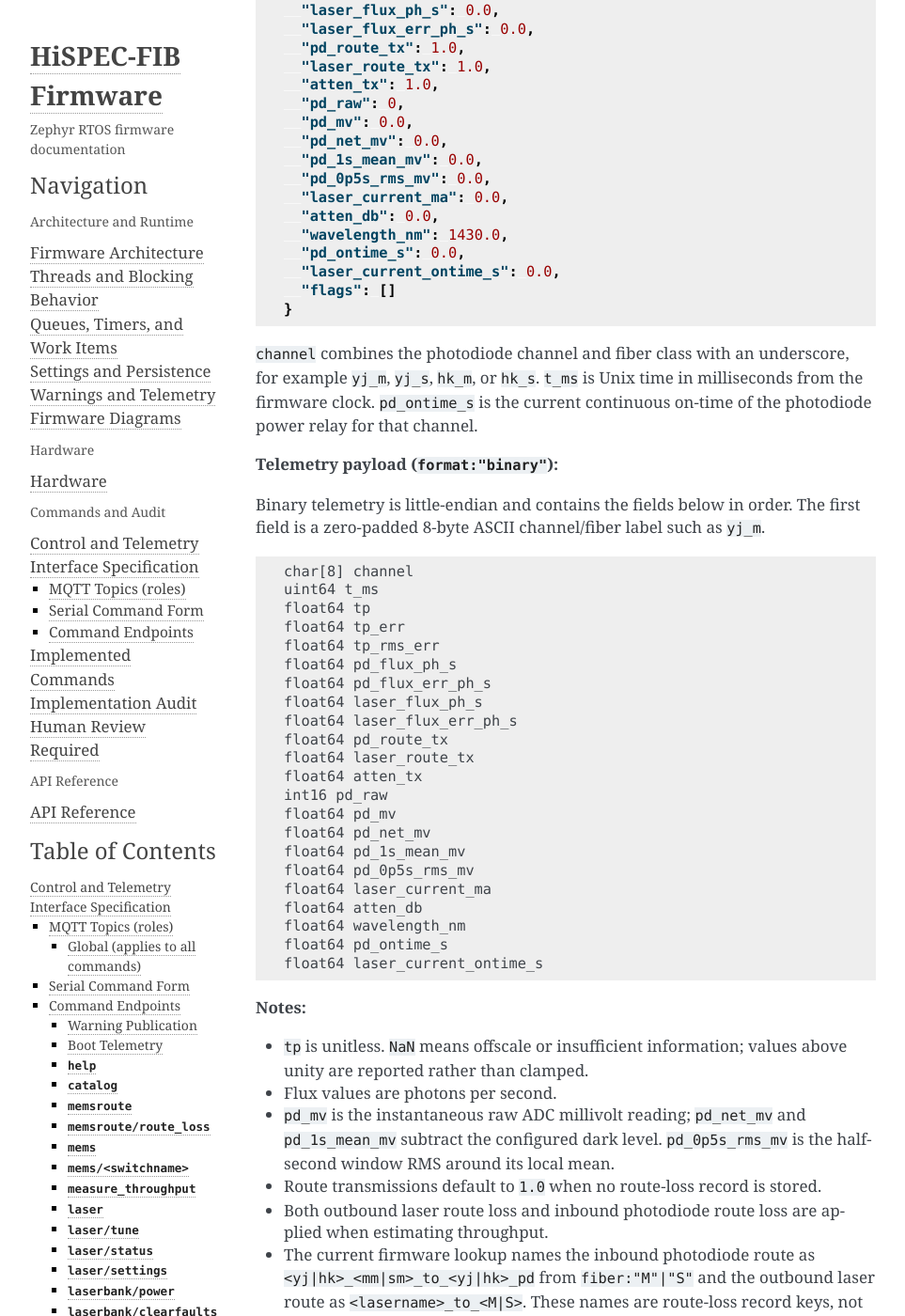
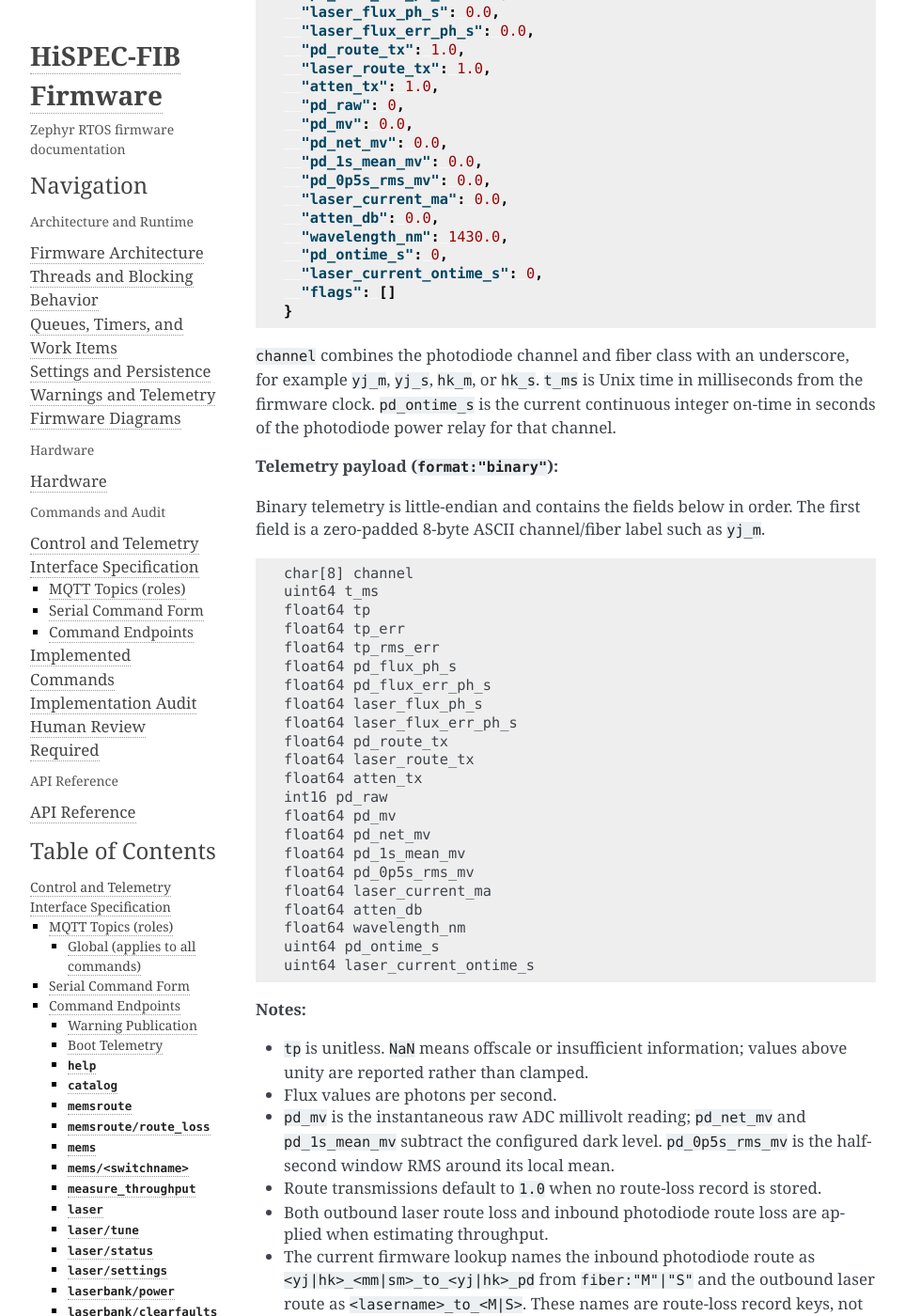
Before and after one commit to COO-Utilities/hispec-tib, a Sphinx documentation site: the page built from doc/commands.md, in a window 1280 px wide and 1400 px high, scrolled down 12242 px. Shown: the whole window at 94% size, without its empty margins (148-1111 px from the left). Built offline with Sphinx 7.4.7, drawn with Linux system fonts in a browser that asks for light colours; some of the changed text lies outside the part shown.

Commit message:
Standardize command second fields

````diff
--- a/doc/commands.md
+++ b/doc/commands.md
@@ -419,8 +419,8 @@
     stretch the requested cycle beyond MEMS tick granularity.
   - `cycle_ms` replaces `toggle_rate_hz`; `toggle_rate_hz` is rejected.
   - `{"state":"A","duty_cycle":0.0}` is valid and equivalent to static `B`.
-  - Request `off_in_s` max is 4 hours. Response `stop_in_s` is remaining
-    toggle time.
+  - Request `off_in_s` is integer seconds, with max 4 hours. Response
+    `stop_in_s` is remaining toggle time.
   - Static switch requests persist as user intent. With
     `CONFIG_SET_SWITCH_STATE_AT_BOOT=y`, boot initializes each switch target
     from that intent and resends the pulse shortly after startup. This reasserts
@@ -535,8 +535,8 @@
   "laser_current_ma": 0.0,
   "atten_db": 0.0,
   "wavelength_nm": 1430.0,
-  "pd_ontime_s": 0.0,
-  "laser_current_ontime_s": 0.0,
+  "pd_ontime_s": 0,
+  "laser_current_ontime_s": 0,
   "flags": []
 }
 ```
@@ -544,7 +544,7 @@
 `channel` combines the photodiode channel and fiber class with an underscore,
 for example `yj_m`, `yj_s`, `hk_m`, or `hk_s`. `t_ms` is Unix time in
 milliseconds from the firmware clock. `pd_ontime_s` is the current continuous
-on-time of the photodiode power relay for that channel.
+integer on-time in seconds of the photodiode power relay for that channel.
 
 **Telemetry payload (`format:"binary"`):**
 
@@ -572,8 +572,8 @@
 float64 laser_current_ma
 float64 atten_db
 float64 wavelength_nm
-float64 pd_ontime_s
-float64 laser_current_ontime_s
+uint64 pd_ontime_s
+uint64 laser_current_ontime_s
 ```
 
 **Notes:**
@@ -604,6 +604,8 @@
   fails with `photodiode power override_off`. While a monitor is running,
   photodiode auto-off is inhibited and `pdsettings/<channel>.off_in_s` reports
   `null`. Shutting down the required photodiode power stops that monitor.
+- `off_in_s` is an integer-second monitor auto-stop delay. `0` disables the
+  monitor auto-stop.
 - Changing the monitored laser output or its logical attenuator disables
   autolevel for the affected monitor; run the command again to re-enable it.
 - Starting a monitor with `autolevel:true` while attenuator calibration is
@@ -741,7 +743,7 @@
       "dlambda_dA_nm_per_ma": 0.0,
       "autooff_s": 0,
       "tune_nm": 0.0,
-      "emit_total_s": 0.0
+      "emit_total_s": 0
     }
   }
   ```
@@ -1209,8 +1211,8 @@
     "hk_1s_mean_mv": 0.0,
     "yj_0p5s_rms_mv": 0.0,
     "hk_0p5s_rms_mv": 0.0,
-    "yj_ontime_s": 0.0,
-    "hk_ontime_s": 0.0,
+    "yj_ontime_s": 0,
+    "hk_ontime_s": 0,
     "yj_pd_is_off": true
   }
   ```
@@ -1543,7 +1545,7 @@
 ### `reboot`
 - **No payload:** schedule a non-cancelable reboot after the response window.
   ```json
-  {"status":"ok","reboot_ms":3000}
+  {"status":"ok","rebooting_in_ms":3000}
   ```
 - **Payload:** erase persisted app settings except IP settings and boot count
   immediately before reboot.
@@ -1642,6 +1644,8 @@
     `MEMS_SWITCH_MAX_TOGGLE_HZ`. If supplied, the firmware keeps the requested
     cycle except for MEMS tick quantization and quantizes the split ratios
     inside that fixed cycle. `toggle_rate_hz` is rejected.
+  - `off_in_s` is integer seconds, with max 4 hours. `0` disables the split
+    auto-stop.
   - Split switch timing may take a few MEMS cycles to settle after a new
     request; startup phase is not guaranteed cycle-exact.
   - `ratio_ask`, `ratio_actual`, `ratio_out`, and `split_transmission` are
````
Also changed, not shown: other parts of doc/commands.md (+2 -2 lines), 7 other files.
